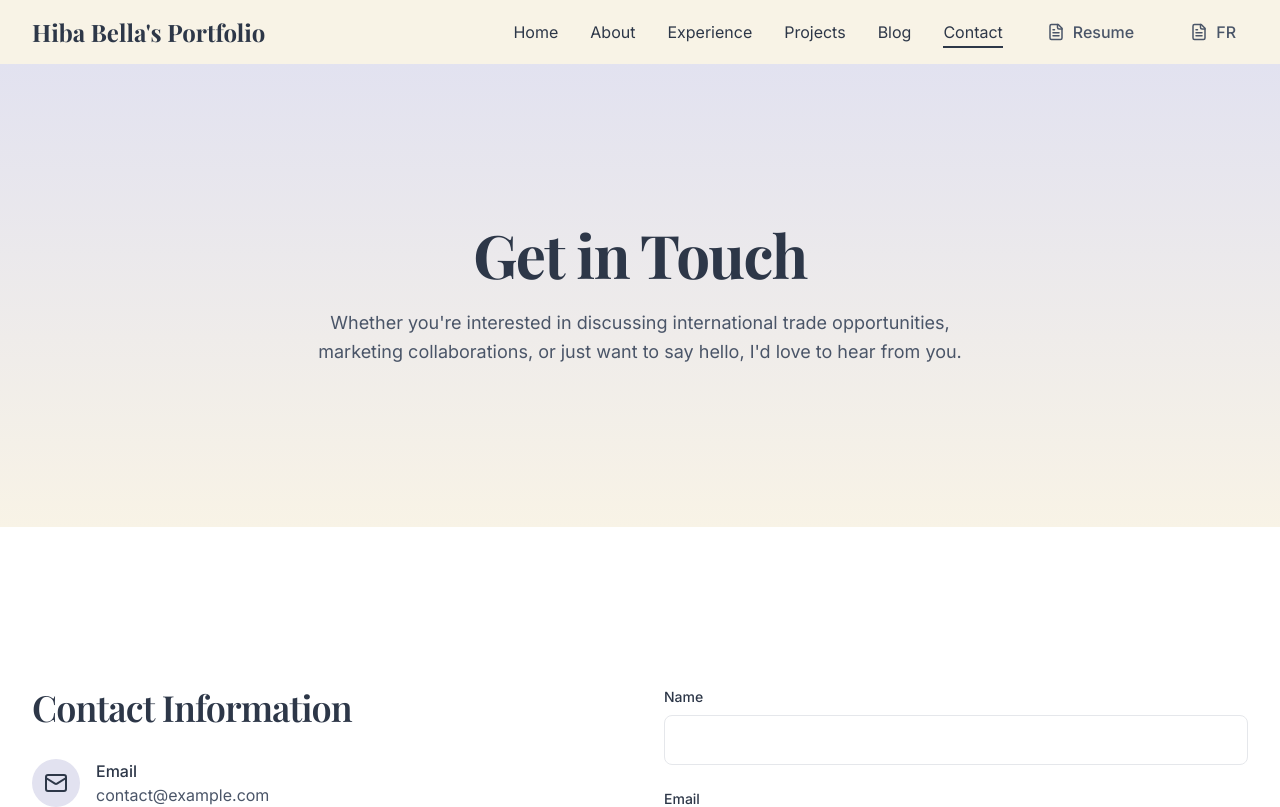
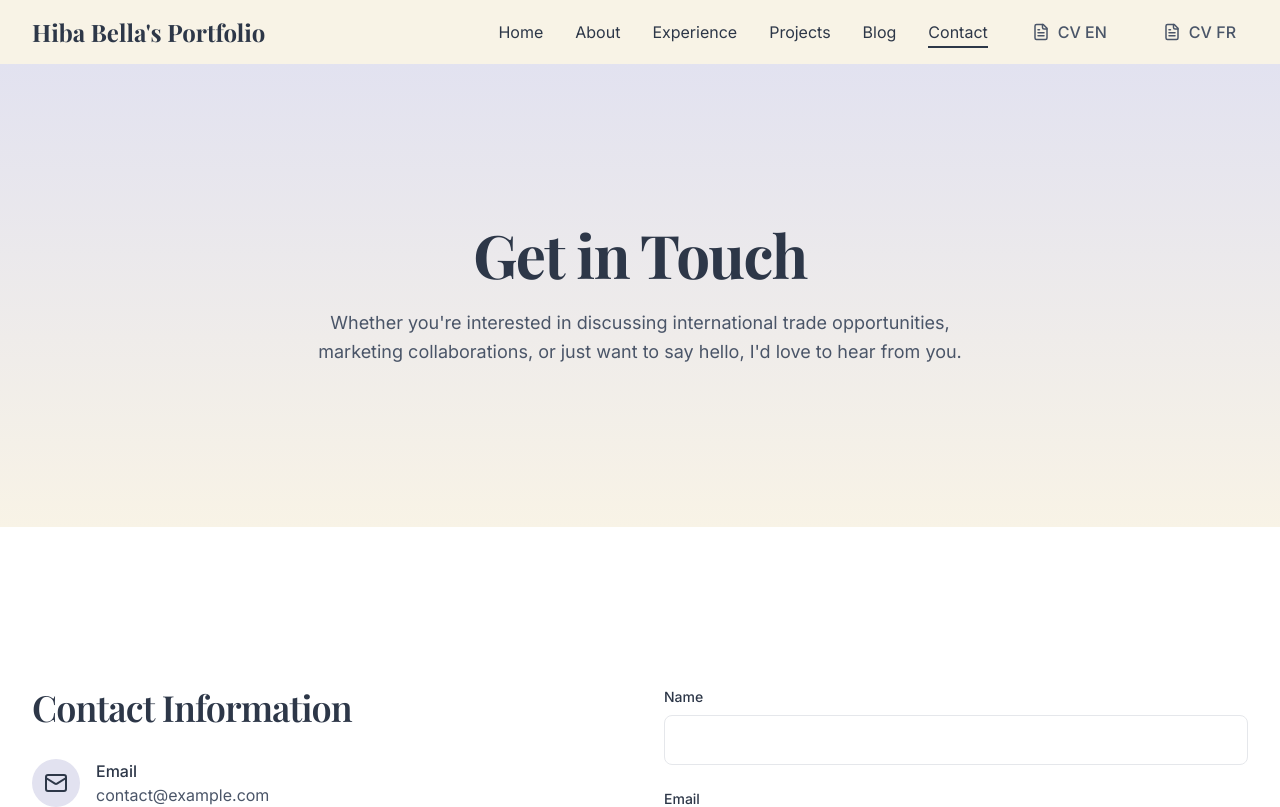
Before and after one commit to KenzaAEK/hiba-bella, a React (Vite) app: page /contact in a window 1280 px wide. Shown: the top 807 px of the page. Built offline with nearby package versions, Linux system fonts and the light colour scheme.

Commit message:
cv fr cv en

```diff
--- a/src/components/Navbar.tsx
+++ b/src/components/Navbar.tsx
@@ -62,7 +62,7 @@ const Navbar = () => {
 >
   <span className="flex items-center gap-2">
     <FileText size={18} />
-    Resume
+    CV EN
   </span>
 </a>
 <a
@@ -73,7 +73,7 @@ const Navbar = () => {
 >
   <span className="flex items-center gap-2">
     <FileText size={18} />
-    FR
+    CV FR
   </span>
 </a>
           </div>
@@ -124,7 +124,7 @@ const Navbar = () => {
               >
                 <span className="flex items-center gap-2">
                   <FileText size={18} />
-                  Resume
+                  CV EN
                 </span>
               </a>
               <a
@@ -135,7 +135,7 @@ const Navbar = () => {
               >
                 <span className="flex items-center gap-2">
                   <FileText size={18} />
-                  FR
+                  CV FR
                 </span>
               </a>
             </div>
```
